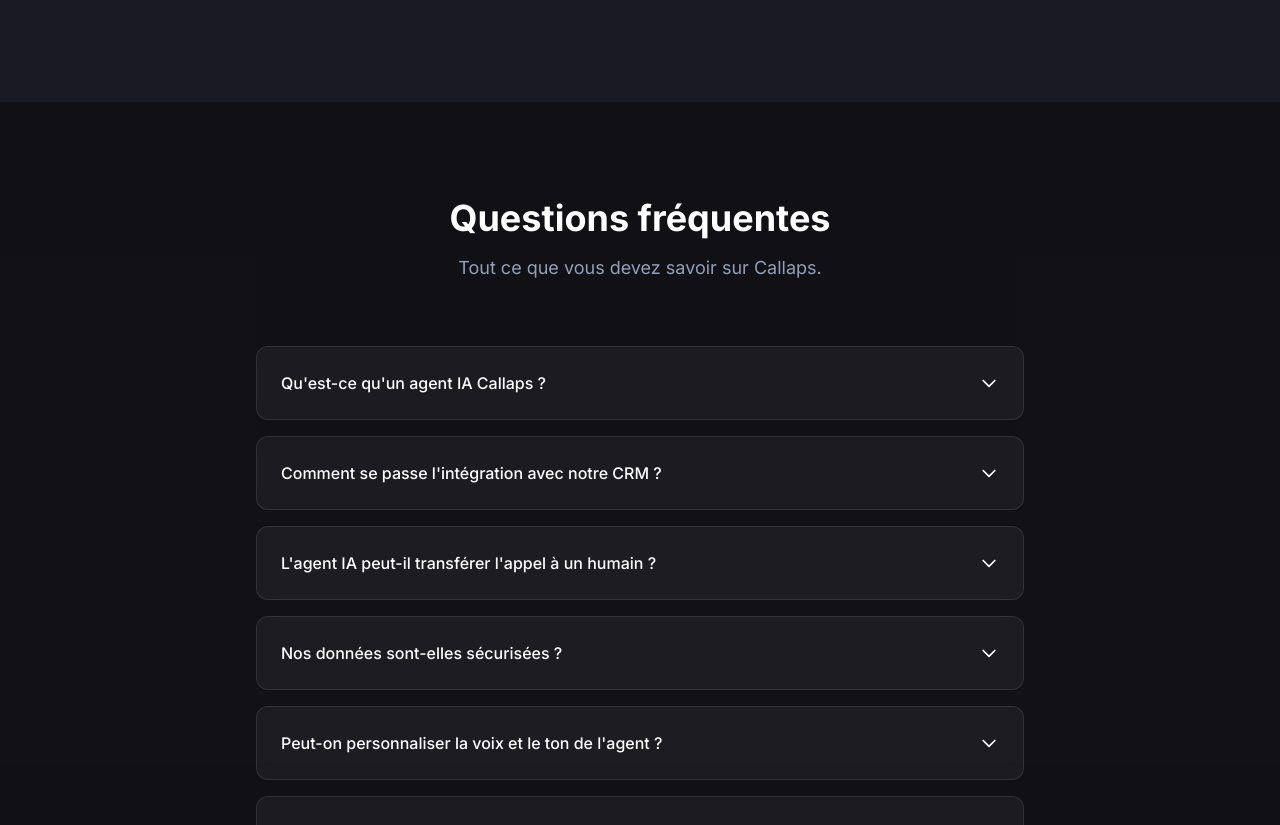
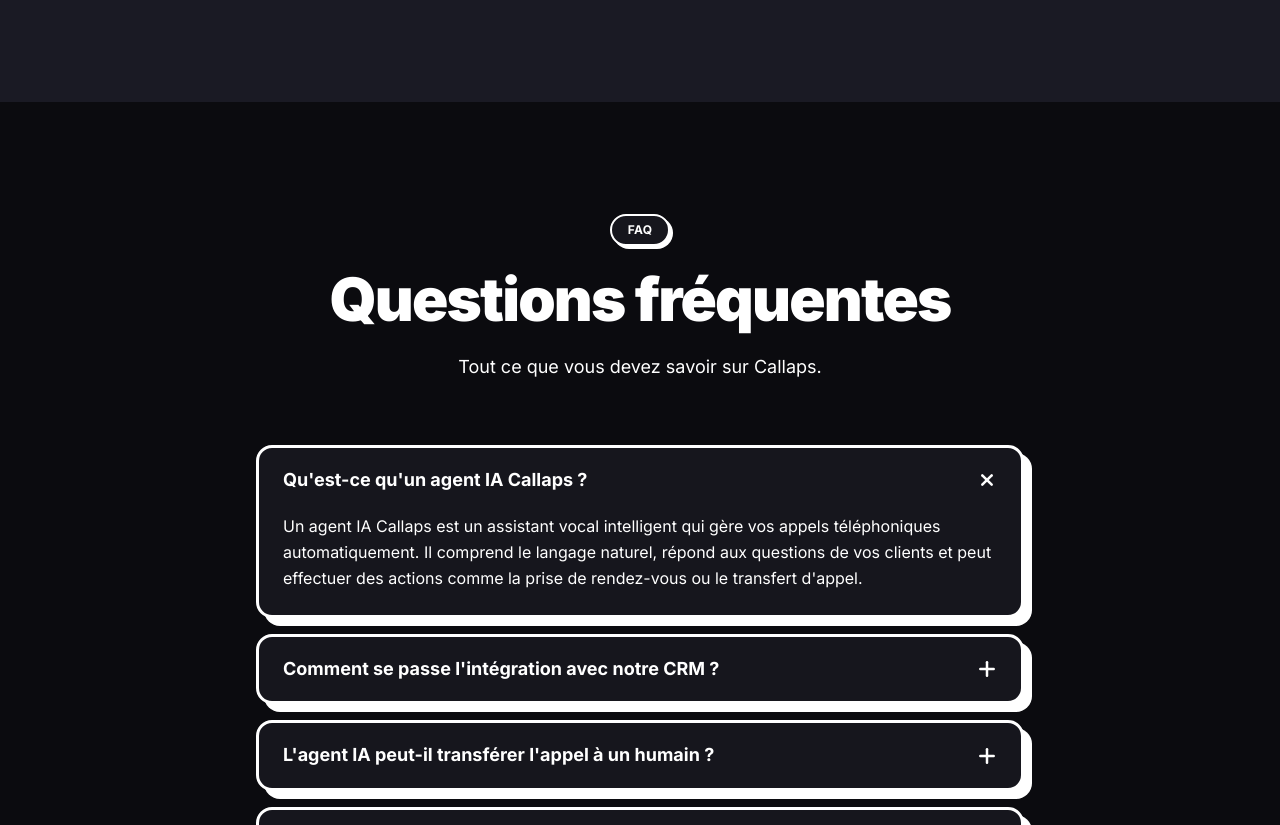
Before and after one commit to WassimHabib/callaps_vitrine, a Next.js app: page / in a window 1280 px wide. Shown: the part 11175-12000 px from the top of the page. Built offline with nearby package versions, Linux system fonts and the light colour scheme.

Commit message:
feat(homepage): migrate FAQ + add plus icon

```diff
--- a/src/components/FAQ.tsx
+++ b/src/components/FAQ.tsx
@@ -1,8 +1,10 @@
 "use client";
 
 import { useState } from "react";
+import { AnimatePresence, motion } from "framer-motion";
 import { useLang } from "@/lib/LanguageContext";
 import { t } from "@/lib/translations";
+import { StickerPlus } from "@/components/icons/sticker";
 
 const faqJsonLd = {
   "@context": "https://schema.org",
@@ -18,7 +20,7 @@
 };
 
 export default function FAQ() {
-  const [openIndex, setOpenIndex] = useState<number | null>(null);
+  const [openIndex, setOpenIndex] = useState<number | null>(0);
   const { lang } = useLang();
 
   const toggle = (index: number) => {
@@ -26,60 +28,83 @@
   };
 
   return (
-    <section id="faq" className="bg-surface/50 py-24 px-4">
+    <section id="faq" className="relative py-20 md:py-28 bg-bg-deep overflow-hidden">
       <script
         type="application/ld+json"
         dangerouslySetInnerHTML={{ __html: JSON.stringify(faqJsonLd) }}
       />
-      <div className="max-w-6xl mx-auto">
-        <div className="text-center mb-16">
-          <h2 className="text-2xl md:text-4xl font-bold mb-4">
-            <span className="gradient-text">{t.faq.title[lang]}</span>
+      <div className="relative max-w-7xl mx-auto px-4 sm:px-6 lg:px-8">
+        {/* Header */}
+        <div className="text-center mb-16 max-w-3xl mx-auto">
+          <span className="inline-block px-4 py-1.5 rounded-full bg-card border-[2px] border-stroke text-stroke text-xs font-bold uppercase tracking-wide mb-4 [box-shadow:3px_3px_0_var(--color-stroke)]">
+            FAQ
+          </span>
+          <h2 className="text-4xl md:text-5xl lg:text-6xl font-black tracking-[-0.03em] text-stroke mb-4 leading-tight">
+            {t.faq.title[lang]}
           </h2>
-          <p className="text-slate-400 text-lg">
-            {t.faq.subtitle[lang]}
-          </p>
+          <p className="text-text-muted text-lg">{t.faq.subtitle[lang]}</p>
         </div>
 
-        <div className="max-w-3xl mx-auto">
+        {/* FAQ Items */}
+        <div className="max-w-3xl mx-auto space-y-4">
           {t.faq.items.map((item, index) => {
             const isOpen = openIndex === index;
 
             return (
               <div
                 key={index}
-                className="bg-white/5 backdrop-blur-sm border border-white/10 rounded-xl mb-4"
+                className="bg-card sticker-border sticker-shadow rounded-2xl overflow-hidden"
               >
                 <button
                   onClick={() => toggle(index)}
-                  className="w-full p-6 flex justify-between items-center text-white font-medium cursor-pointer text-left hover:bg-white/5 rounded-xl transition-colors"
+                  className="w-full px-6 py-5 flex justify-between items-center text-stroke font-bold cursor-pointer text-left hover:bg-white/5 transition-colors gap-4"
                 >
-                  <span>{t.faq.items[index].question[lang]}</span>
-                  <svg
-                    className={`w-5 h-5 flex-shrink-0 ml-4 transition-transform duration-300 ${
-                      isOpen ? "rotate-180" : ""
-                    }`}
-                    fill="none"
-                    viewBox="0 0 24 24"
-                    stroke="currentColor"
-                    strokeWidth={2}
+                  <span className="text-base md:text-lg leading-snug">
+                    {item.question[lang]}
+                  </span>
+                  <motion.div
+                    animate={{ rotate: isOpen ? 45 : 0 }}
+                    transition={{ duration: 0.2, ease: "easeInOut" }}
+                    className="flex-shrink-0 text-stroke"
                   >
-                    <path
-                      strokeLinecap="round"
-                      strokeLinejoin="round"
-                      d="M19 9l-7 7-7-7"
-                    />
-                  </svg>
+                    <StickerPlus size={20} />
+                  </motion.div>
                 </button>
 
-                {isOpen && (
-                  <div className="px-6 pb-6 text-slate-400">
-                    {t.faq.items[index].answer[lang]}
-                  </div>
-                )}
+                <AnimatePresence initial={false}>
+                  {isOpen && (
+                    <motion.div
+                      key="content"
+                      initial={{ height: 0 }}
+                      animate={{ height: "auto" }}
+                      exit={{ height: 0 }}
+                      transition={{ duration: 0.25, ease: "easeInOut" }}
+                      style={{ overflow: "hidden" }}
+                    >
+                      <div className="px-6 pb-6 text-text-muted text-base leading-relaxed">
+                        {item.answer[lang]}
+                      </div>
+                    </motion.div>
+                  )}
+                </AnimatePresence>
               </div>
             );
           })}
+        </div>
+
+        {/* Optional CTA */}
+        <div className="mt-12 text-center">
+          <p className="text-text-muted text-sm mb-3">
+            {lang === "fr"
+              ? "Une question pas listée ?"
+              : "A question not listed?"}
+          </p>
+          <a
+            href="#contact"
+            className="inline-flex items-center gap-2 px-5 py-2.5 rounded-full bg-card border-[2px] border-stroke text-stroke text-sm font-bold [box-shadow:3px_3px_0_var(--color-stroke)] hover:translate-x-[-2px] hover:translate-y-[-2px] hover:[box-shadow:5px_5px_0_var(--color-stroke)] transition-transform duration-150"
+          >
+            {lang === "fr" ? "Contactez-nous" : "Contact us"}
+          </a>
         </div>
       </div>
     </section>
--- a/src/components/icons/sticker/index.ts
+++ b/src/components/icons/sticker/index.ts
@@ -30,3 +30,4 @@
 export { StickerEuro } from "./euro";
 export { StickerStar } from "./star";
 export { StickerQuote } from "./quote";
+export { StickerPlus } from "./plus";
--- /dev/null
+++ b/src/components/icons/sticker/plus.tsx
@@ -0,0 +1,11 @@
+import type { StickerIconProps } from "./_types";
+
+export function StickerPlus({ size = 24, className = "", title }: StickerIconProps) {
+  return (
+    <svg width={size} height={size} viewBox="0 0 24 24" className={className} aria-hidden={!title}>
+      {title && <title>{title}</title>}
+      <line x1="12" y1="4" x2="12" y2="20" stroke="currentColor" strokeWidth="3" strokeLinecap="round" />
+      <line x1="4" y1="12" x2="20" y2="12" stroke="currentColor" strokeWidth="3" strokeLinecap="round" />
+    </svg>
+  );
+}
```
